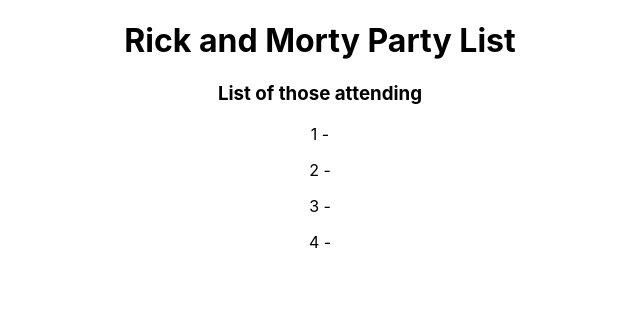
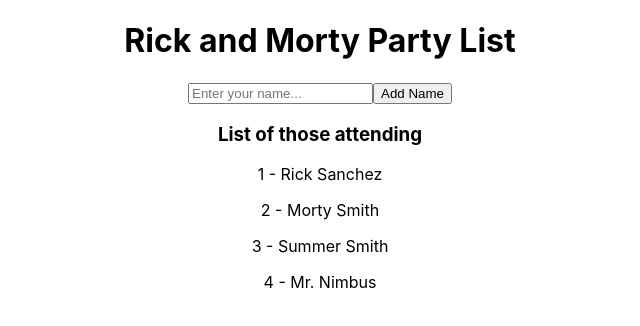
Before and after one commit to tracy-tucker/fcc-final, a React (Create React App) app: page / in a window 1280 px wide. Shown: the top 326 px of the page, without its empty margins (320-960 px from the left). Built offline with nearby package versions, Linux system fonts and the light colour scheme.

Commit message:
lifting-state-complete

```diff
--- /dev/null
+++ b/src/components/AddName.js
@@ -0,0 +1,41 @@
+import React, { useState } from "react";
+
+const AddName = ({ onSubmitHandler }) => {
+  // #3  trigger the bucket for testing, then comment out
+  //   onSubmitHandler();
+  // #4 add state to create a controlled input
+  const [inputValue, setInputValue] = useState("");
+  console.log("inputValue", inputValue);
+
+  // #5 Create a function to handle the input value
+  const handleInput = (e) => {
+    e.preventDefault();
+    setInputValue(e.target.value);
+  };
+
+  // #8 create reset message to send to parent
+  // resetting inputValue back to an empty string
+  function resetInput() {
+    setInputValue("");
+  }
+
+  return (
+    <div>
+      {/* #1 Create input field and button */}
+      {/* #2 go import into ListContainer to view result */}
+      {/* #6 finish building the form: add value and onChange */}
+      <input
+        type="text"
+        placeholder="Enter your name..."
+        value={inputValue}
+        onChange={(e) => handleInput(e)}
+      />
+      {/* #7 send over the inputValue to the via the onSubmitHandler */}
+      <button onClick={(e) => onSubmitHandler(e, inputValue, resetInput)}>
+        Add Name
+      </button>
+    </div>
+  );
+};
+
+export default AddName;
--- a/src/components/List.js
+++ b/src/components/List.js
@@ -1,10 +1,6 @@
 import React from "react";
 
 const List = ({ name, number }) => {
-  // ***** #1 log number to show count begins at ZERO
-  console.log("number", number); // comment-out when done
-
-  // ***** #2 Create number function to start count at 1.
   const newNumber = (number) => {
     return number + 1;
   };
--- a/src/components/ListContainer.js
+++ b/src/components/ListContainer.js
@@ -1,37 +1,46 @@
 import React, { useState } from "react";
 import List from "./List";
+import AddName from "./AddName";
 
-// function component === "stateless"
-
-// RULES OF HOOKS:
-// Only called within a function component
-// Only called at the top level of that component
-// Cannot be within a conditional
-
-// ***** #1 --> import useState - Destructure the useState from react, as it is a named export
+// #1 Create AddName comp (go there for more)
+// #2 Import AddName!
 
 const ListContainer = () => {
-  // ***** #3 --> Create an array guest list
   let guestVIPS = ["Rick Sanchez", "Morty Smith", "Summer Smith", "Mr. Nimbus"];
 
-  // ***** #4 --> create useState
-  // useState accepts an initial state and returns two values: -current state -function that updates state
-  // const [state, setState] = useState(initialState)
   const [guests, setGuests] = useState(guestVIPS);
-  // ***** #5 console.log the guests to see in console.
-  console.log(guests);
+
+  // #5 Create the bucket!
+  // #8 pass in e and inputValue
+  // #10 pass in the resetInput function
+  const handlSubmit = (e, inputValue, resetInput) => {
+    // #6 log the bucket, then comment out, go back to the child!
+    // console.log('Bucket!');
+    e.preventDefault();
+    // #9 log input to test, then comment out
+    // console.log("new input", inputValue);
+    // #10 setGuests: pass in old guests with new inputValue
+    // go back to child to create reset function
+    setGuests([...guests, inputValue]);
+    // #11 trigger resetInput to reset the input value
+    resetInput();
+  };
 
   return (
     <div className="list-container">
       <div>
         <h1 className="header">Rick and Morty Party List</h1>
       </div>
+      {/* #3 Add AddName here! */}
+      {/* #4 Think about the bucket! */}
+      <div>
+        {/* #7 Send the bucket to the child - see child to continue! */}
+        <AddName onSubmitHandler={handlSubmit} />
+      </div>
       <div>
         <h3>List of those attending</h3>
-        {/* ***** #6 map over the guests to retrieve name and number */}
-        {/* pass over to List component as props */}
         {guests.map((guest, index) => (
-          <List key={index} name={guest.name} number={index} />
+          <List key={index} name={guest} number={index} />
         ))}
       </div>
     </div>
```
